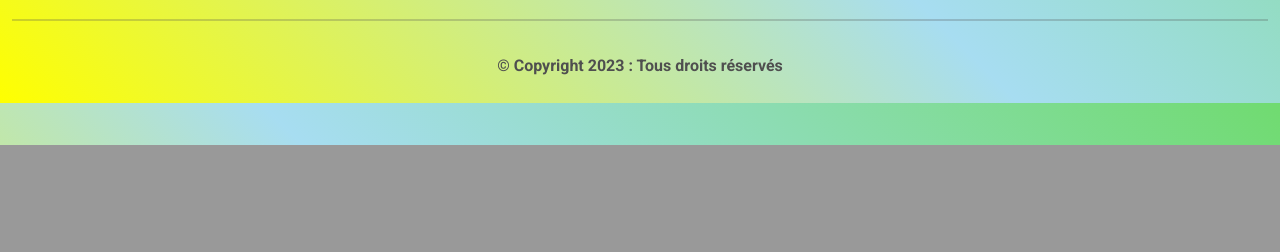
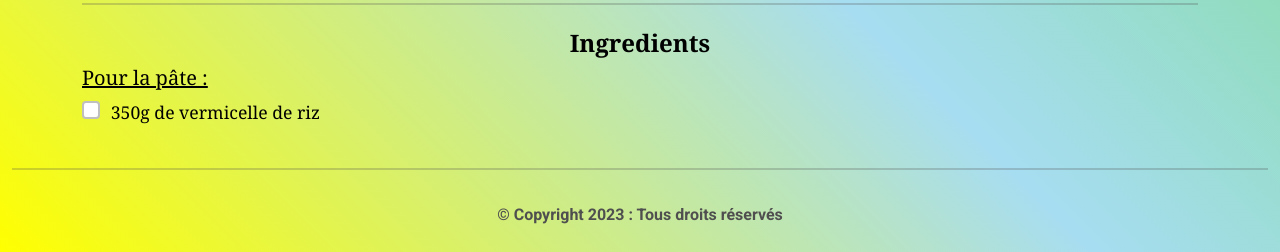
Before and after one commit to zpilia/vietnam_website, a PHP site: page /banh_bao.php in a window 1280 px wide. Shown: the part 655-907 px from the top of the page. Before the commit the page ends 800 px from the top, so only its background shows below. Run offline with PHP 8.4, Linux system fonts and the light colour scheme; some libraries are stand-ins or nearby versions.

Commit message:
modif + supp

```diff
--- a/views/banh_bao.php
+++ b/views/banh_bao.php
@@ -57,12 +57,41 @@
     </div>
     <!-- Fin container // Video + photo -->
 
+    <!-- container ligne séparation -->
+    <div class="container mt-4 mb-4">
+        <hr>
+    </div>
+
+    <!-- Titre 2 du contenu -->
+    <div class="container">
+        <div class="title">
+            <h4 style="font-family: 'Georgia', serif;
+                        font-weight: bold;
+                        text-align: center;
+                        color: black">
+                Ingredients
+            </h4>
+        </div>
+    </div>
+
     <!-- container // liste ingredient -->
     <div class="container">
         <div class="row justify-content-center my-auto ">
 
             <div class="col-lg-3 col-md-6 my-auto">
-
+                <h5 style="font-family: 'Georgia', serif; color: black;" class="text-decoration-underline">
+                    Pour la pâte :
+                </h5>
+                <ul class="form-check"
+                    style="font-family: 'Georgia', serif;
+                           font-size: 110%;
+                           color: black;"
+                >
+                    <li>
+                        <input class="form-check-input" type="checkbox" value="" id="flexCheckDefault"/>
+                        <label class="form-check-label" for="flexCheckDefault">350g de vermicelle de riz</label>
+                    </li>
+                </ul>
             </div>
 
             <div class="col-lg-3 col-md-6">
```
Also changed, not shown: 2 other files.
